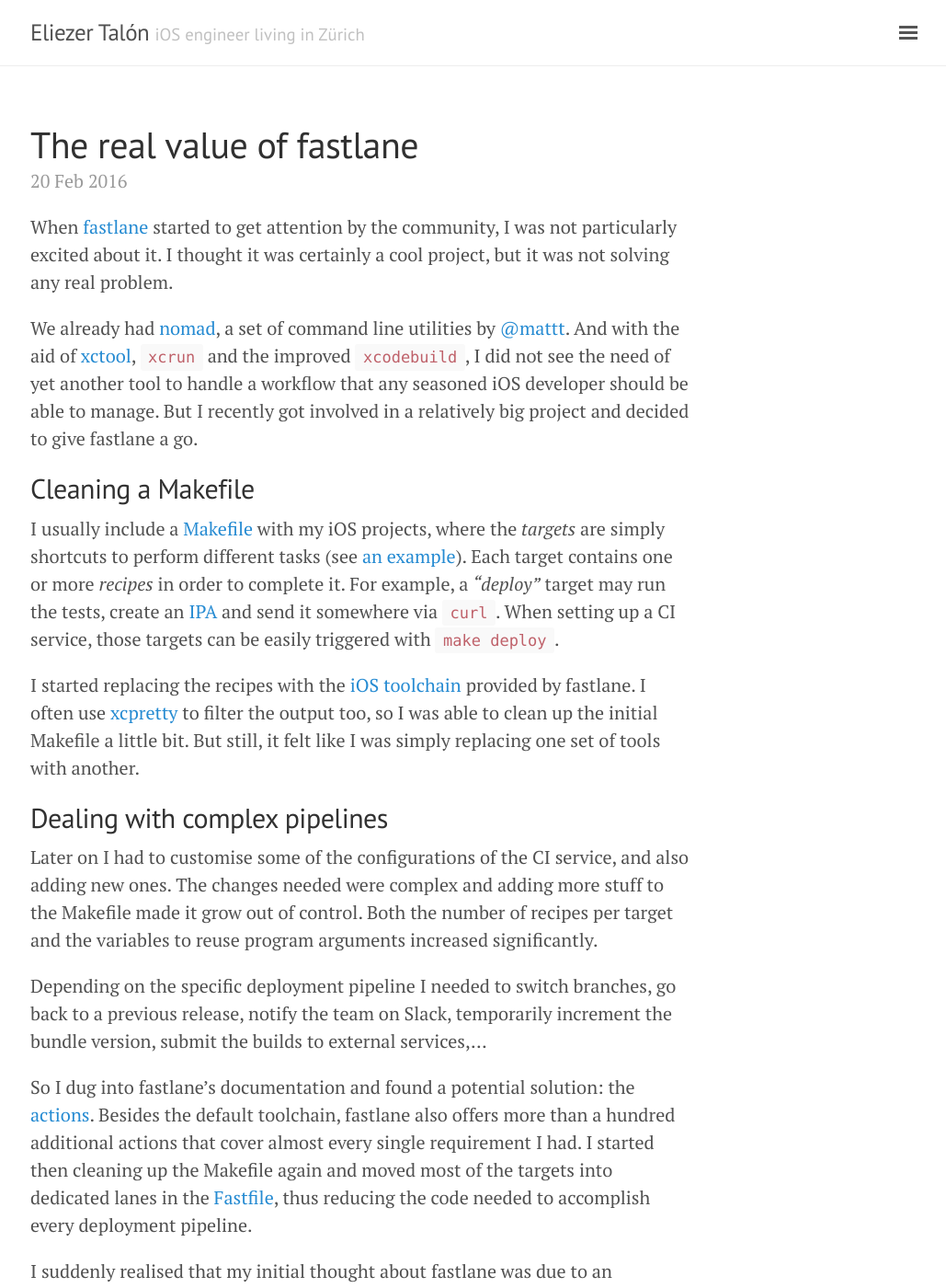
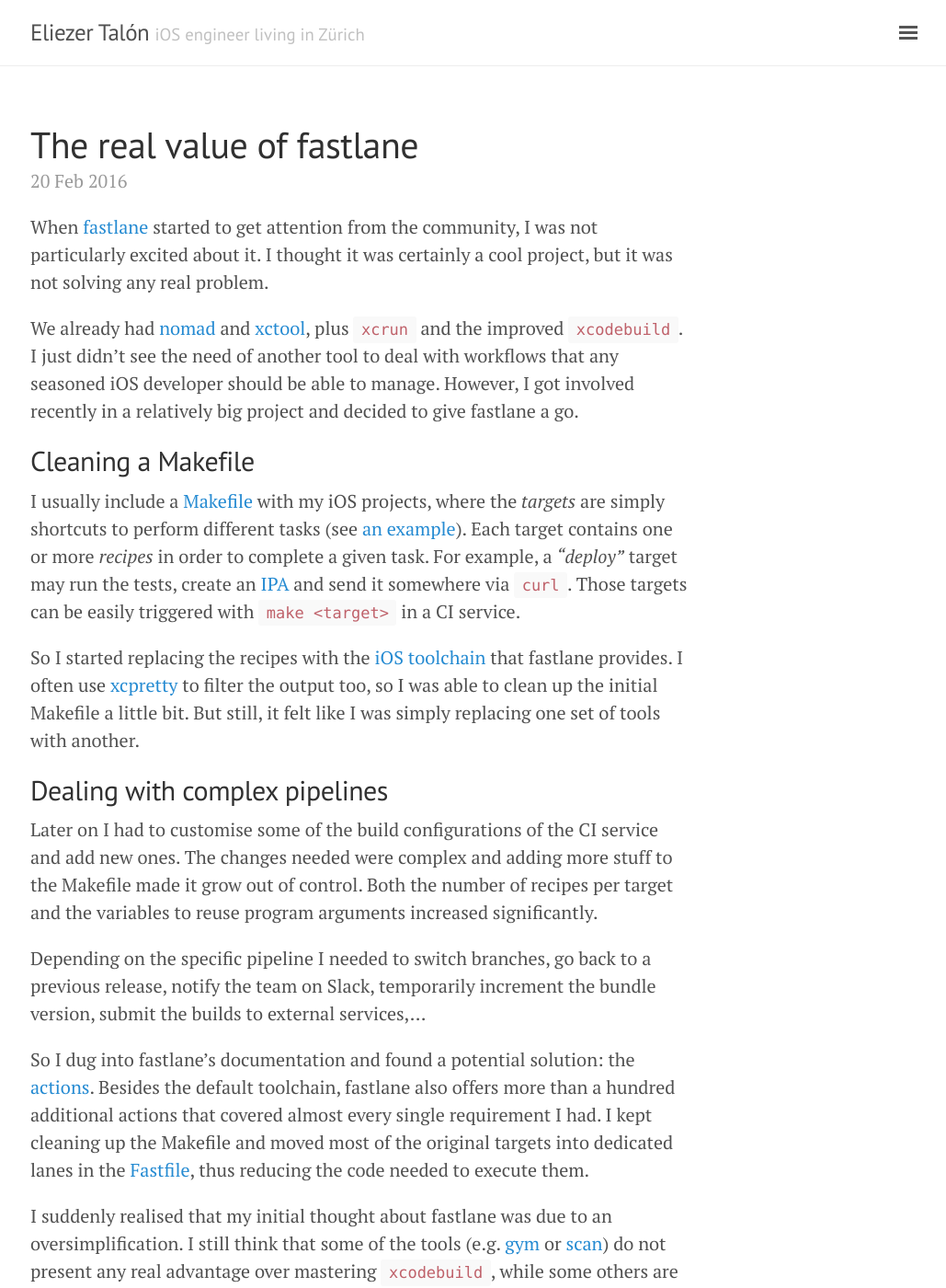
Before and after one commit to elitalon/elitalon.github.io, a Jekyll site: the page built from _posts/2016-02-20-the-real-value-of-fastlane.md, in a window 1280 px wide and 1400 px high. Shown: the whole window at 92% size, without its empty margins (247-1276 px from the left). Built offline with Jekyll 4.4.1, drawn with Linux system fonts in a browser that asks for light colours; some of the changed text lies outside the part shown.

Commit message:
Review post: 2016-02-20-the-real-value-of-fastlane

```diff
--- a/_posts/2016-02-20-the-real-value-of-fastlane.md
+++ b/_posts/2016-02-20-the-real-value-of-fastlane.md
@@ -2,31 +2,32 @@
 title: The real value of fastlane
 description: Discovering where fastlane really shines when going beyond the default tools for more complex deployment pipelines
 ---
-When [fastlane](https://fastlane.tools) started to get attention by the community, I was not particularly excited about it. I thought it was certainly a cool project, but it was not solving any real problem.
+When [fastlane](https://fastlane.tools) started to get attention from the community, I was not particularly excited about it. I thought it was certainly a cool project, but it was not solving any real problem.
 
 <!--more-->
 
-We already had [nomad](https://github.com/nomad), a set of command line utilities by [@mattt](https://twitter.com/mattt). And with the aid of [xctool](https://github.com/facebook/xctool), `xcrun` and the improved `xcodebuild`, I did not see the need of yet another tool to handle a workflow that any seasoned iOS developer should be able to manage. But I recently got involved in a relatively big project and decided to give fastlane a go.
+We already had [nomad](https://github.com/nomad) and [xctool](https://github.com/facebook/xctool), plus `xcrun` and the improved `xcodebuild`. I just didn't see the need of another tool to deal with workflows that any seasoned iOS developer should be able to manage. However, I got involved recently in a relatively big project and decided to give fastlane a go.
 
 
 ## Cleaning a Makefile
-I usually include a [Makefile](https://www.gnu.org/software/make/manual/make.html#Introduction) with my iOS projects, where the *targets* are simply shortcuts to perform different tasks (see [an example](https://gist.github.com/elitalon/0f482d02e8fcaecf0da2)). Each target contains one or more *recipes* in order to complete it. For example, a *"deploy"* target may run the tests, create an [IPA](https://en.wikipedia.org/wiki/.ipa_(file_extension)) and send it somewhere via `curl`. When setting up a CI service, those targets can be easily triggered with `make deploy`.
+I usually include a [Makefile](https://www.gnu.org/software/make/manual/make.html#Introduction) with my iOS projects, where the *targets* are simply shortcuts to perform different tasks (see [an example](https://gist.github.com/elitalon/0f482d02e8fcaecf0da2)). Each target contains one or more *recipes* in order to complete a given task. For example, a *"deploy"* target may run the tests, create an [IPA](https://en.wikipedia.org/wiki/.ipa_(file_extension)) and send it somewhere via `curl`. Those targets can be easily triggered with `make <target>` in a CI service.
 
-I started replacing the recipes with the [iOS toolchain](https://github.com/fastlane/fastlane/blob/7aeb29aea2eb437f8c6bd79f9c657528f160a3d0/README.md#fastlane-toolchain) provided by fastlane. I often use [xcpretty](https://github.com/supermarin/xcpretty) to filter the output too, so I was able to clean up the initial Makefile a little bit. But still, it felt like I was simply replacing one set of tools with another.
+So I started replacing the recipes with the [iOS toolchain](https://github.com/fastlane/fastlane/blob/7aeb29aea2eb437f8c6bd79f9c657528f160a3d0/README.md#fastlane-toolchain) that fastlane provides. I often use [xcpretty](https://github.com/supermarin/xcpretty) to filter the output too, so I was able to clean up the initial Makefile a little bit. But still, it felt like I was simply replacing one set of tools with another.
 
 
 ## Dealing with complex pipelines
-Later on I had to customise some of the configurations of the CI service, and also adding new ones. The changes needed were complex and adding more stuff to the Makefile made it grow out of control. Both the number of recipes per target and the variables to reuse program arguments increased significantly.
+Later on I had to customise some of the build configurations of the CI service and add new ones. The changes needed were complex and adding more stuff to the Makefile made it grow out of control. Both the number of recipes per target and the variables to reuse program arguments increased significantly.
 
-Depending on the specific deployment pipeline I needed to switch branches, go back to a previous release, notify the team on Slack, temporarily increment the bundle version, submit the builds to external services,…
+Depending on the specific pipeline I needed to switch branches, go back to a previous release, notify the team on Slack, temporarily increment the bundle version, submit the builds to external services,…
 
-So I dug into fastlane's documentation and found a potential solution: the [actions](https://github.com/fastlane/fastlane/blob/master/docs/Actions.md). Besides the default toolchain, fastlane also offers more than a hundred additional actions that cover almost every single requirement I had. I started then cleaning up the Makefile again and moved most of the targets into dedicated lanes in the [Fastfile](https://github.com/fastlane/fastlane/tree/master/docs), thus reducing the code needed to accomplish every deployment pipeline.
+So I dug into fastlane's documentation and found a potential solution: the [actions](https://github.com/fastlane/fastlane/blob/master/docs/Actions.md). Besides the default toolchain, fastlane also offers more than a hundred additional actions that covered almost every single requirement I had. I kept cleaning up the Makefile and moved most of the original targets into dedicated lanes in the [Fastfile](https://github.com/fastlane/fastlane/tree/master/docs), thus reducing the code needed to execute them.
 
-I suddenly realised that my initial thought about fastlane was due to an oversimplification. I still think that some of the tools (e.g. [gym](https://github.com/fastlane/gym), [scan](https://github.com/fastlane/scan)) do not present any real advantage over mastering `xcodebuild`. And some others are just a nice-to-have (e.g. [snapshot](https://github.com/fastlane/snapshot), [match](https://github.com/fastlane/match) or [pem](https://github.com/fastlane/pem)). But I also think that the ability to combine these tools with the rest of default actions is what makes fastlane really stand out of other alternatives.
+I suddenly realised that my initial thought about fastlane was due to an oversimplification. I still think that some of the tools (e.g. [gym](https://github.com/fastlane/gym) or [scan](https://github.com/fastlane/scan)) do not present any real advantage over mastering `xcodebuild`, while some others are just a nice-to-have (e.g. [snapshot](https://github.com/fastlane/snapshot), [match](https://github.com/fastlane/match) or [pem](https://github.com/fastlane/pem)). But the ability to combine these tools with the rest of default actions is what makes fastlane really stand out of other alternatives.
 
-The only downside is that now the project has (another) dependency with a third-party tool, which is something I do not like. I will keep a copy of my good old Makefile, just in case.
 
 ## What fastlane really means
 For beginners, fastlane's toolchain provides an easy way of automating different development tasks (building, testing, creating IPAs,…). Setting up a continuous integration and deployment service becomes then more manageable, although every iOS developer should know what is happening behind the scenes.
 
 However, for me the real value of fastlane lies in the ecosystem surrounding it. By offering a way to integrate additional actions, fastlane has rather become a framework that allows developers to implement really complex pipelines beyond the scope of the default tools.
+
+The only downside is that now the project has (another) dependency with a third-party tool, which is something I do not like. I'll keep a copy of my good old Makefile, just in case.
```
